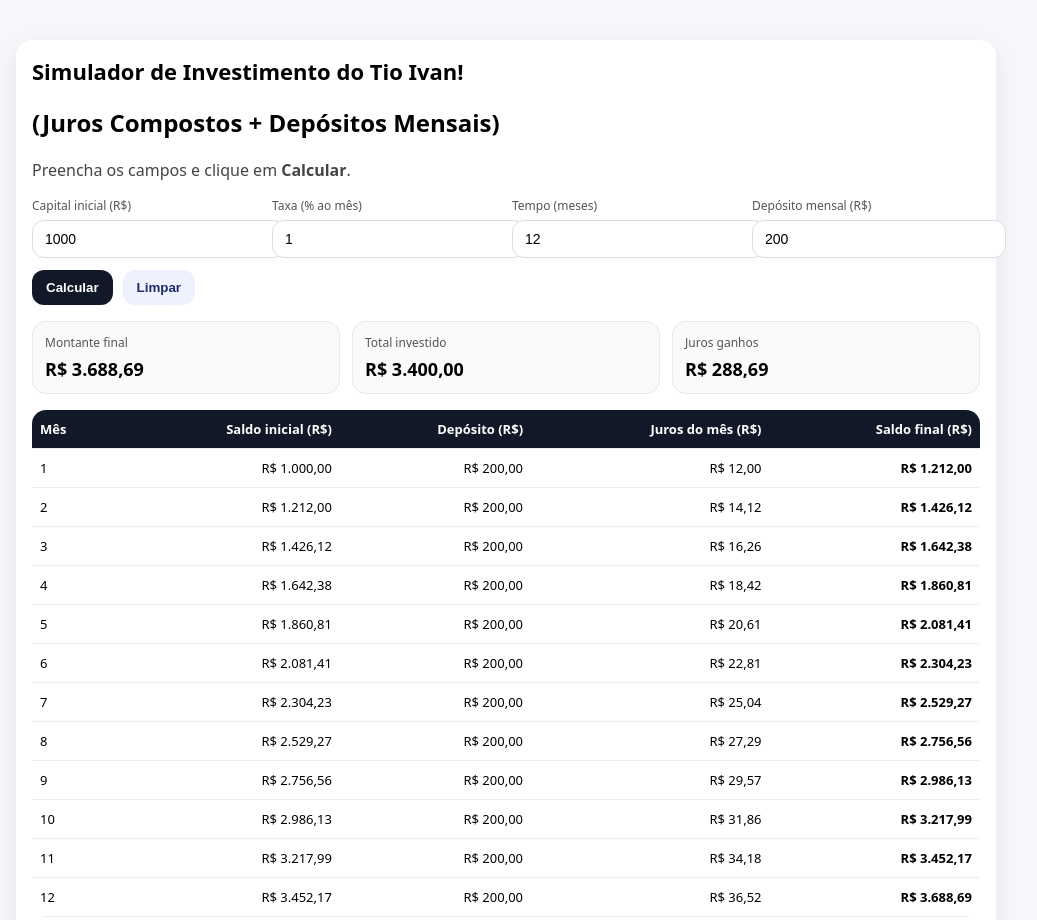
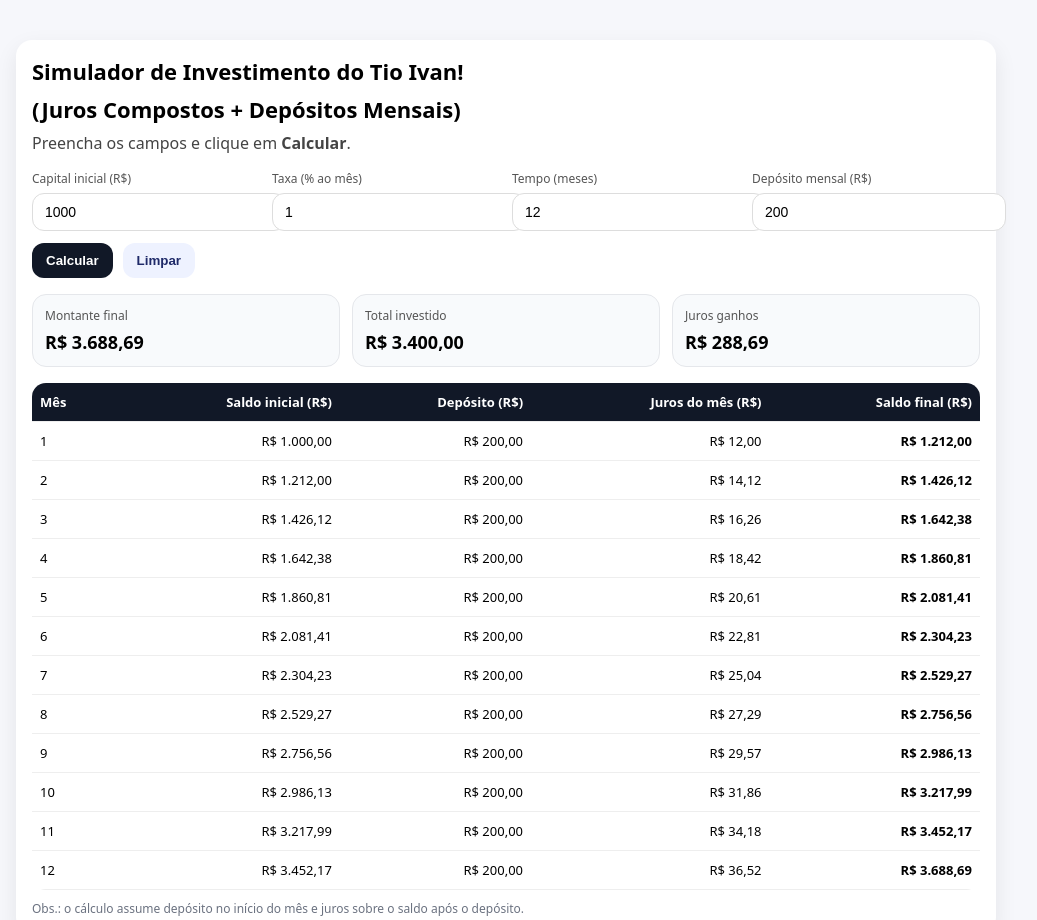
Before and after one commit to ivAlmeida/investimento, a plain HTML site: page index.html in a window 1280 px wide. Shown: the top 920 px of the page, without its empty margins (134-1171 px from the left). Drawn offline with Linux system fonts and the light colour scheme.

Commit message:
Update index.html
Correção do título de h2  para h1

```diff
--- a/index.html
+++ b/index.html
@@ -36,7 +36,7 @@
   <div class="wrap">
     <div class="card">
       <h1>Simulador de Investimento do Tio Ivan! </h1>
-       <h2> (Juros Compostos + Depósitos Mensais)</h2>
+       <h1> (Juros Compostos + Depósitos Mensais)</h1>
       <p>Preencha os campos e clique em <b>Calcular</b>.</p>
 
       <div class="grid">
```
